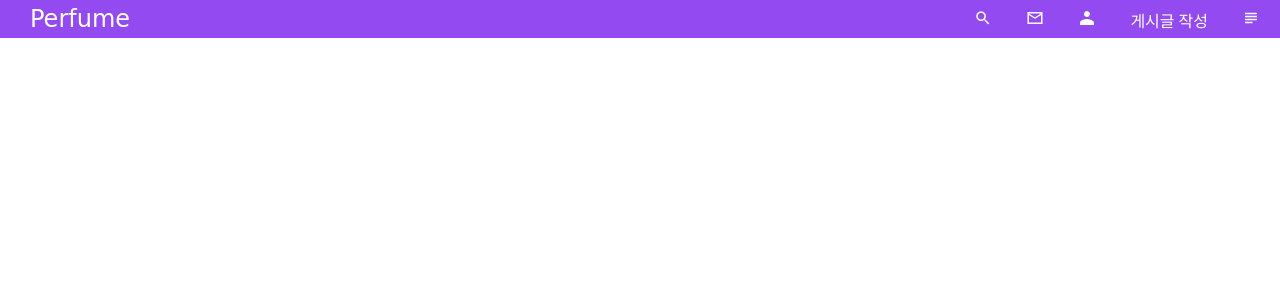
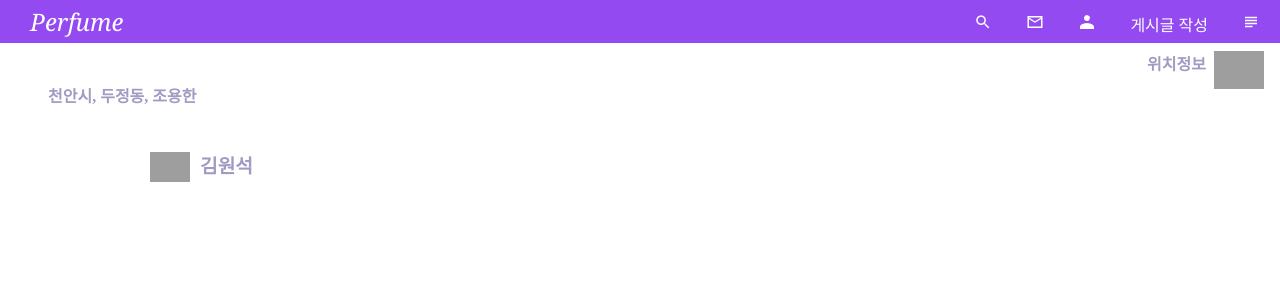
Before and after one commit to LIkelion-at-KOREATECH/PERFUME, a Django app: page /search/ in a window 1280 px wide. Shown: the top 300 px of the page. Run offline with Django 3.2, Linux system fonts and the light colour scheme; grey boxes are pictures that could not be loaded.

Commit message:
기본사항 추가
사용자가 선택한 지역, 분위기, 프로필, 사용자이름 표시

```diff
--- a/search_post/search/static/css/search.css
+++ b/search_post/search/static/css/search.css
@@ -1,3 +1,5 @@
+/* 색깔 - #756AA6ac, #934BF1 */
+
 body {
     margin: 0;
 }
@@ -6,6 +8,7 @@ img {
     text-align: center;
 }
 
+/* navbar */
 .nav-container {
     display: table;
     width: 100%;
@@ -13,9 +16,10 @@ img {
 }
 
 .nav-title {
+    font-family: Georgia, 'Times New Roman', Times, serif;
+    font-style: italic;
     color: white;
     cursor: pointer;
-    font-family: Cursive;
     font-size: 1.5rem;
     margin-left: 30px;
 }
@@ -45,6 +49,56 @@ img {
     margin-bottom: auto;
 }
 
-header {
-    margin-top: 80px;
+
+/* 사용자가 선택한 내용 - 지역명, 분위기 */
+.choose {
+    color: #756AA6ac;
+    font-family: Bold;
+    font-size: 1rem;
+    font-weight: bold;
+    margin-top: 0.5rem;
 }
+
+.local {
+    display: inline-block;
+    margin-left: 3rem;
+    margin-top: 2rem;
+}
+
+.lo-info {
+    font-size: 16px;
+    float: right;
+    margin-right: 0.5rem;
+}
+
+
+.lo-info-item {
+    width: 50px;
+    height: auto;
+    float: right;
+    margin-right: 1rem;
+}
+
+/* 사용자 프로필 */
+.profile {
+    display: flex;
+    align-items: center;
+    margin-top: 40px;
+    margin-bottom: 5px;
+}
+
+.profile-item {
+    display: inline-block;
+    padding-left: 150px;
+    padding-right: 0;
+    padding-top: 5px;
+    margin-right: 10px;
+    width: 40px;
+}
+
+.profile-name {
+    margin: 0;
+    display: inline-block;
+    font-size: 1.2rem;
+    color: #756AA6ac;
+}
--- a/search_post/search/templates/search.html
+++ b/search_post/search/templates/search.html
@@ -11,19 +11,35 @@
 </head>
 
 <body>
+    <!-- navbar -->
     <nav class="nav-container">
         <div class="nav-div1">
             <span class="nav-title">Perfume</span>
         </div>
-
         <div class="nav-div2">
-            <img class="nav-item" src="{% static 'images/sharp_search_white_18dp.png' %}">
-            <img class="nav-item" src="{% static 'images/sharp_mail_outline_white_18dp.png' %}">
-            <img class="nav-item" src="{% static 'images/baseline_person_white_18dp.png' %}">
+            <img class="nav-item" alt="검색" src="{% static 'images/sharp_search_white_18dp.png' %}">
+            <img class="nav-item" alt="메세지함" src="{% static 'images/sharp_mail_outline_white_18dp.png' %}">
+            <img class="nav-item" alt="내 프로필" src="{% static 'images/baseline_person_white_18dp.png' %}">
             <span class="nav-item">게시글 작성</span>
             <img class="nav-item" src="{% static 'images/sharp_subject_white_18dp.png' %}">
         </div>
     </nav>
+
+    <!-- 사용자가 선택한 옵션 - 지역, 분위기 -->
+    <div class="choose">
+        <span class="local">천안시, 두정동, 조용한</span>
+        <img class="lo-info-item" alt="위치 on/off" src="{% static 'images/location_onoff_18dp.png' %}">
+        <span class="lo-info">위치정보</span>
+    </div>
+
+    <!-- 사용자 프로필 -->
+    <div class="profile">
+        <img class="profile-item" alt="내 프로필 사진" src="{% static 'images/baseline_person_purple&pink.png' %}">
+        <h3 class="profile-name">김원석</h3>
+    </div>
+
+    <!-- <img class="post-locator" alt="포스팅 지도 확인" src="{% static 'images/locator.png' %}"> -->
+
 </body>
 
 </html>
```
Also changed, not shown: search_post/static/css/search.css (+57 -3 lines).
